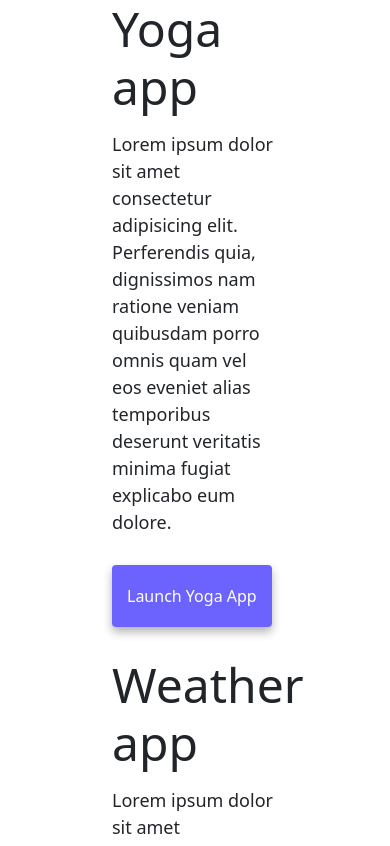
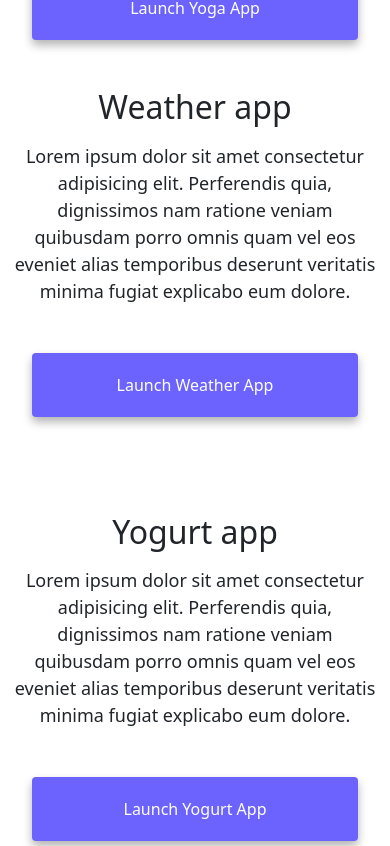
Before and after one commit to zaguimiola/MartaTorres, a plain HTML site: page index.html in a window 390 px wide. Shown: the part 750-1596 px from the top of the page. Drawn offline with nearby package versions, Linux system fonts and the light colour scheme.

Commit message:
made the website more responsive

```diff
--- a/index.html
+++ b/index.html
@@ -75,14 +75,14 @@
     </div>
     <div class="container">
       <div class="row">
-        <div class="col-md-6">
+        <div class="col-sm-6">
           <img
             src="/images/yoga.png"
             class="img-fluid rounded d-none d-sm-block"
             alt="Yoga project"
           />
         </div>
-        <div class="col-md-6">
+        <div class="col-sm-6">
           <h2 class="mb-3">Yoga app</h2>
           <p>
             Lorem ipsum dolor sit amet consectetur adipisicing elit. Perferendis
@@ -91,14 +91,14 @@
             explicabo eum dolore.
           </p>
           <div class="mt-5">
-            <a href="#" class="primary-link" title="Yoga project"
+            <a href="#" class="primary-link project-link" title="Yoga project"
               >Launch Yoga App</a
             >
           </div>
         </div>
       </div>
       <div class="row mt-5">
-        <div class="col-md-6">
+        <div class="col-sm-6">
           <h2 class="mb-3">Weather app</h2>
           <p>
             Lorem ipsum dolor sit amet consectetur adipisicing elit. Perferendis
@@ -107,12 +107,15 @@
             explicabo eum dolore.
           </p>
           <div class="mb-5 mt-5">
-            <a href="#" class="primary-link" title="Weather project"
+            <a
+              href="#"
+              class="primary-link project-link"
+              title="Weather project"
               >Launch Weather App</a
             >
           </div>
         </div>
-        <div class="col-md-6">
+        <div class="col-sm-6">
           <img
             src="/images/weather.png"
             class="img-fluid rounded d-none d-sm-block"
@@ -121,14 +124,14 @@
         </div>
       </div>
       <div class="row mt-5">
-        <div class="col-md-6">
+        <div class="col-sm-6">
           <img
             src="/images/yogurt.png"
             class="img-fluid rounded d-none d-sm-block"
             alt="Yogurt project"
           />
         </div>
-        <div class="col-md-6">
+        <div class="col-sm-6">
           <h2 class="mb-3">Yogurt app</h2>
           <p>
             Lorem ipsum dolor sit amet consectetur adipisicing elit. Perferendis
@@ -137,7 +140,7 @@
             explicabo eum dolore.
           </p>
           <div class="mt-5">
-            <a href="#" class="primary-link" title="Yogurt project"
+            <a href="#" class="primary-link project-link" title="Yogurt project"
               >Launch Yogurt App</a
             >
           </div>
--- a/src/style.css
+++ b/src/style.css
@@ -5,7 +5,7 @@
 }
 
 body {
-  margin: 100px;
+  margin: 100px 0;
 }
 
 h1,
@@ -67,6 +67,10 @@ p {
   color: white;
 }
 
+.primary-link:hover {
+  color: white;
+}
+
 .about-paragraphs {
   display: flex;
   margin: 30px 0;
@@ -87,3 +91,25 @@ p {
 .email-link:hover {
   text-decoration: underline;
 }
+
+@media (max-width: 576px) {
+  h1 {
+    font-size: 48px;
+    line-height: 1.5;
+  }
+
+  h2 {
+    font-size: 32px;
+    text-align: center;
+  }
+
+  p {
+    text-align: center;
+  }
+
+  .project-link {
+    display: block;
+    text-align: center;
+    margin: 0 20px;
+  }
+}
```
Also changed, not shown: about.html (+8 -9 lines).
